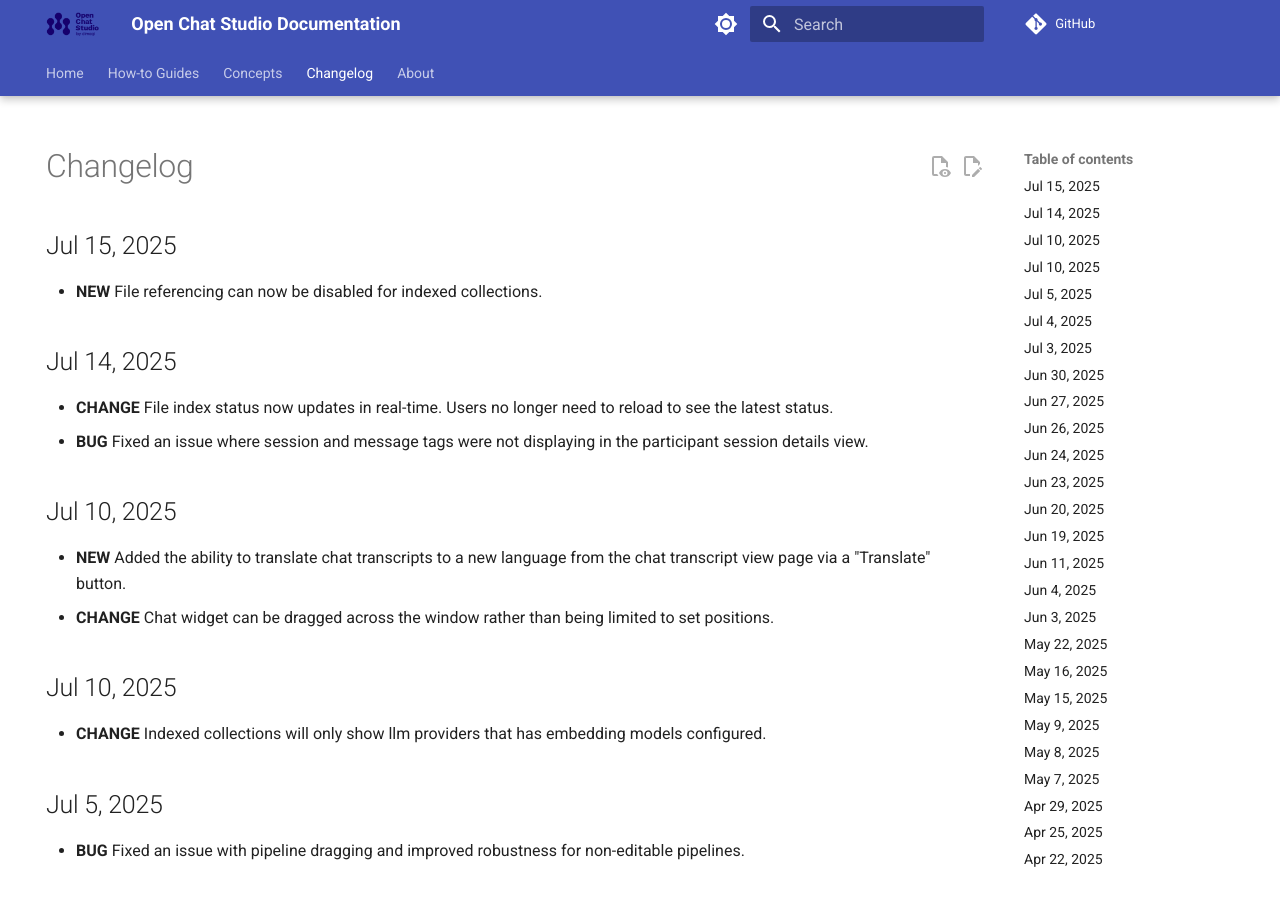
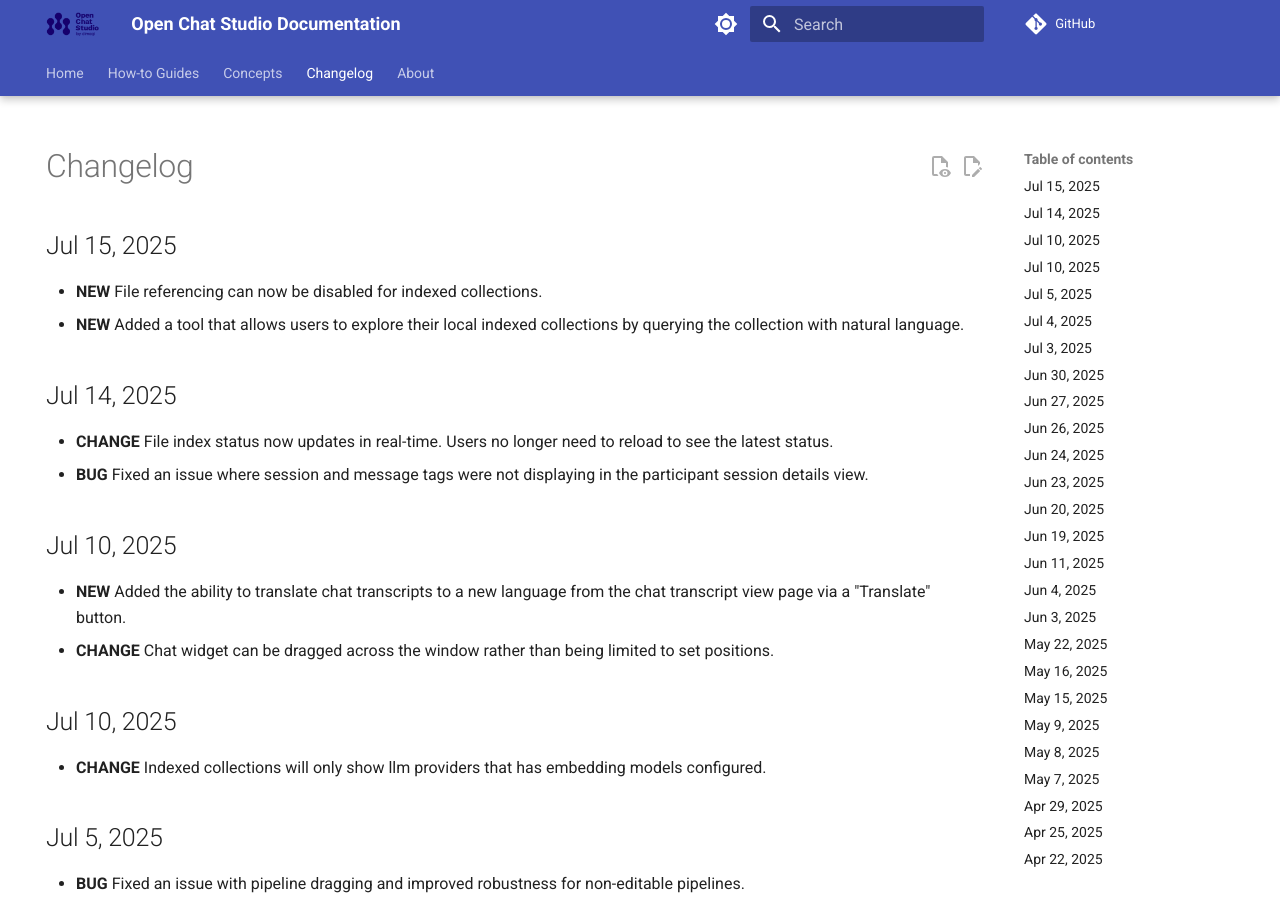
Before and after one commit to dimagi/open-chat-studio-docs, an MkDocs documentation site: the page built from docs/changelog.md, in a window 1280 px wide and 900 px high. Built offline with MkDocs 1.6.1 and Material for MkDocs 9.7.7, drawn with Linux system fonts in a browser that asks for light colours; emoji names are drawn with the system emoji font; a script that is not in the unit is left out; comment, search, counter and statistics services are not loaded.

Commit message:
Update changelog

```diff
--- a/docs/changelog.md
+++ b/docs/changelog.md
@@ -6,6 +6,7 @@ hide:
 # Changelog
 ## Jul 15, 2025
 * **NEW** File referencing can now be disabled for indexed collections.
+* **NEW** Added a tool that allows users to explore their local indexed collections by querying the collection with natural language.
 
 ## Jul 14, 2025
 * **CHANGE** File index status now updates in real-time. Users no longer need to reload to see the latest status.
```
